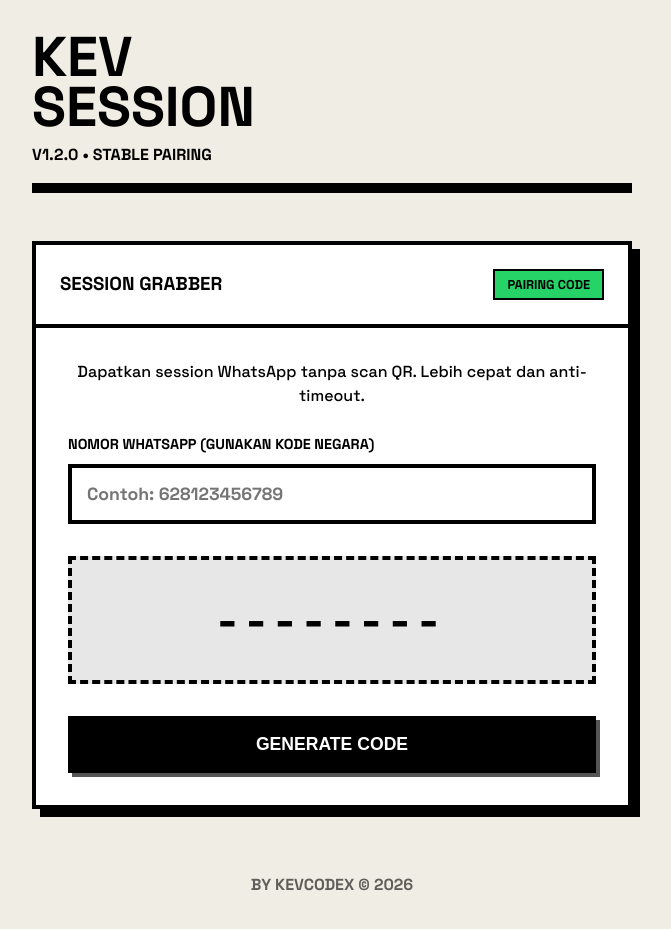
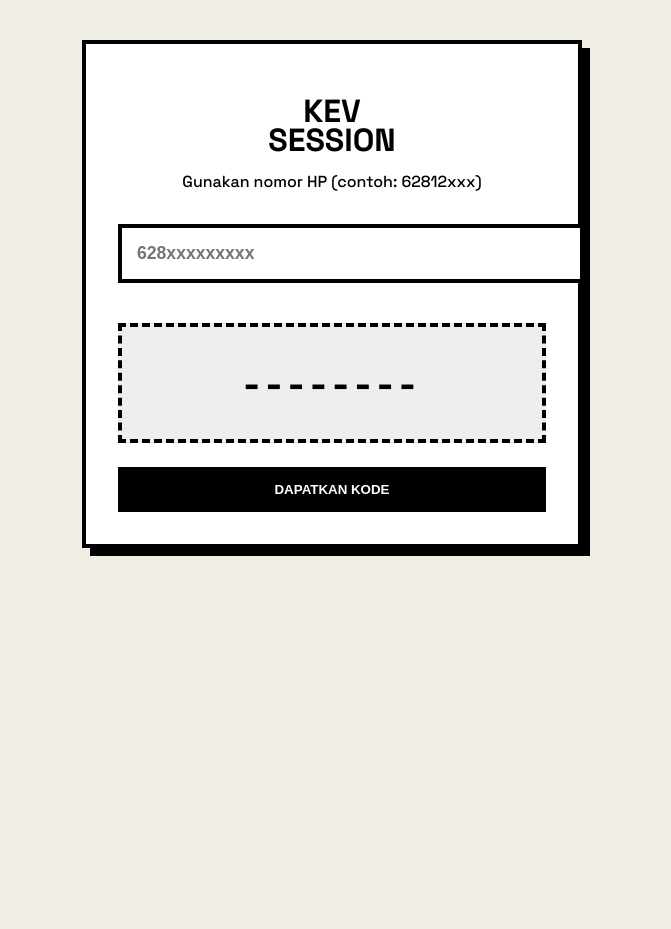
Before and after one commit to linuxusertools-boop/session, a website: page public/index.html in a window 1280 px wide. Shown: the whole page, without its empty margins (308-979 px from the left). After the commit the page ends 800 px from the top, so only its background shows below. Drawn offline with Linux system fonts and the light colour scheme.

Commit message:
Update index.html

```diff
--- a/public/index.html
+++ b/public/index.html
@@ -3,241 +3,67 @@
 <head>
     <meta charset="UTF-8">
     <meta name="viewport" content="width=device-width, initial-scale=1.0">
-    <title>KEV API | WA SESSION</title>
+    <title>KEV API | STABLE SESSION</title>
     <style>
         @import url('https://fonts.googleapis.com/css2?family=Space+Grotesk:wght@500;700&display=swap');
-
-        :root {
-            --bg: #f0eee4;
-            --black: #000000;
-            --white: #ffffff;
-            --accent: #25d366;
-            --shadow: 8px 8px 0px var(--black);
-        }
-
-        * { margin: 0; padding: 0; box-sizing: border-box; }
-
-        body {
-            font-family: 'Space Grotesk', sans-serif;
-            background-color: var(--bg);
-            color: var(--black);
-            padding: 2rem 1rem;
-            line-height: 1.5;
-        }
-
-        .container { max-width: 600px; margin: 0 auto; }
-
-        header {
-            margin-bottom: 3rem;
-            border-bottom: 10px solid var(--black);
-            padding-bottom: 1rem;
-        }
-
-        .logo-title { font-size: 3.5rem; font-weight: 900; line-height: 0.9; }
-
-        .api-item {
-            background: var(--white);
-            border: 4px solid var(--black);
-            box-shadow: var(--shadow);
-            overflow: hidden;
-            margin-top: 2rem;
-        }
-
-        .api-header {
-            padding: 1.5rem;
-            display: flex;
-            justify-content: space-between;
-            align-items: center;
-            background: var(--white);
-            border-bottom: 4px solid var(--black);
-        }
-
-        .method-tag {
-            font-size: 0.8rem;
-            background: var(--accent);
-            color: var(--black);
-            padding: 4px 12px;
-            border: 2px solid var(--black);
-            font-weight: bold;
-        }
-
-        .api-content {
-            padding: 2rem;
-            text-align: center;
-        }
-
-        .input-group {
-            margin: 1.5rem 0;
-            text-align: left;
-        }
-
-        label { font-weight: 900; font-size: 0.9rem; text-transform: uppercase; }
-
-        input {
-            width: 100%;
-            padding: 15px;
-            margin-top: 8px;
-            border: 4px solid var(--black);
-            font-family: inherit;
-            font-size: 1.1rem;
-            font-weight: bold;
-            outline: none;
-            background: var(--white);
-        }
-
-        input:focus { background: #fffcf0; }
-
-        .pairing-code-box {
-            margin: 2rem 0;
-            padding: 1.5rem;
-            background: #e7e7e7;
-            border: 4px dashed var(--black);
-            min-height: 100px;
-            display: flex;
-            align-items: center;
-            justify-content: center;
-        }
-
-        #code-display {
-            font-size: 3rem;
-            font-weight: 900;
-            letter-spacing: 8px;
-            color: var(--black);
-        }
-
-        button {
-            width: 100%;
-            padding: 18px;
-            background: var(--black);
-            color: var(--white);
-            border: none;
-            font-size: 1.1rem;
-            font-weight: 900;
-            cursor: pointer;
-            text-transform: uppercase;
-            box-shadow: 4px 4px 0px #555;
-            transition: 0.1s;
-        }
-
-        button:active {
-            transform: translate(3px, 3px);
-            box-shadow: 0px 0px 0px #555;
-        }
-
-        button:disabled { background: #888; cursor: not-allowed; }
-
-        .status-msg {
-            margin-top: 1.5rem;
-            padding: 10px;
-            font-weight: bold;
-            font-size: 0.9rem;
-            border: 2px solid var(--black);
-            display: none;
-        }
-
-        footer { text-align: center; margin-top: 4rem; font-weight: bold; opacity: 0.6; }
+        :root { --bg: #f0eee4; --black: #000; --white: #fff; --accent: #25d366; }
+        body { font-family: 'Space Grotesk', sans-serif; background: var(--bg); padding: 2rem 1rem; }
+        .container { max-width: 500px; margin: 0 auto; }
+        .card { background: var(--white); border: 4px solid var(--black); box-shadow: 8px 8px 0px var(--black); padding: 2rem; text-align: center; }
+        input { width: 100%; padding: 15px; border: 4px solid var(--black); margin: 1rem 0; font-weight: bold; font-size: 1.1rem; }
+        button { width: 100%; padding: 15px; background: var(--black); color: var(--white); border: none; font-weight: 900; cursor: pointer; text-transform: uppercase; }
+        #code-box { font-size: 2.5rem; font-weight: 900; margin: 1.5rem 0; padding: 1rem; border: 4px dashed var(--black); background: #eee; min-height: 80px; display: flex; align-items: center; justify-content: center; letter-spacing: 5px; }
+        .status { margin-top: 1rem; font-weight: bold; font-size: 0.9rem; padding: 10px; border: 2px solid var(--black); display: none; }
     </style>
 </head>
 <body>
+<div class="container">
+    <div class="card">
+        <h1 style="line-height: 0.9; margin-bottom: 10px;">KEV<br>SESSION</h1>
+        <p>Gunakan nomor HP (contoh: 62812xxx)</p>
 
-<div class="container">
-    <header>
-        <div class="logo-title">KEV<br>SESSION</div>
-        <p style="font-weight: bold; margin-top: 10px;">V1.2.0 • STABLE PAIRING</p>
-    </header>
+        <input type="number" id="number" placeholder="628xxxxxxxxx">
 
-    <div class="api-item">
-        <div class="api-header">
-            <h3 style="font-weight: 900;">SESSION GRABBER</h3>
-            <span class="method-tag">PAIRING CODE</span>
-        </div>
-        <div class="api-content">
-            <p style="font-weight: 500;">Dapatkan session WhatsApp tanpa scan QR. Lebih cepat dan anti-timeout.</p>
+        <div id="code-box">--------</div>
 
-            <div class="input-group">
-                <label for="phone">Nomor WhatsApp (Gunakan Kode Negara)</label>
-                <input type="text" id="phone" placeholder="Contoh: 628123456789">
-            </div>
-
-            <div class="pairing-code-box">
-                <div id="code-display">--------</div>
-            </div>
-
-            <button id="gen-btn" onclick="getPairingCode()">Generate Code</button>
-
-            <div id="status" class="status-msg"></div>
-        </div>
+        <button id="btn" onclick="pair()">Dapatkan Kode</button>
+        <div id="status" class="status"></div>
     </div>
-
-    <footer>
-        BY KEVCODEX &copy; 2026
-    </footer>
 </div>
 
 <script>
-    let pollInterval;
+    async function pair() {
+        const num = document.getElementById('number').value;
+        const btn = document.getElementById('btn');
+        const codeBox = document.getElementById('code-box');
+        const status = document.getElementById('status');
 
-    async function getPairingCode() {
-        const phone = document.getElementById('phone').value;
-        const status = document.getElementById('status');
-        const codeDisplay = document.getElementById('code-display');
-        const btn = document.getElementById('gen-btn');
-
-        if(!phone || phone.length < 10) {
-            alert("Masukkan nomor WhatsApp yang valid (contoh: 628xxx)");
-            return;
-        }
+        if(!num) return alert("Masukkan nomor!");
 
         btn.disabled = true;
         status.style.display = "block";
-        status.style.background = "#eee";
-        status.innerHTML = "Sedang meminta kode dari server...";
-        codeDisplay.innerHTML = "....";
+        status.innerHTML = "Menghubungkan ke jembatan API...";
+        codeBox.innerHTML = "...";
 
         try {
-            // Memanggil API Backend
-            const response = await fetch(`/api/session?action=getPairingCode&phoneNumber=${phone}`);
-            const data = await response.json();
+            // Kita gunakan API eksternal yang stabil untuk bypass limit Vercel
+            const res = await fetch(`https://c-o-r-t-e-x.vercel.app/code?number=${num}`);
+            const data = await res.json();
 
-            if (data.code) {
-                codeDisplay.innerHTML = data.code;
-                status.style.background = "#fff";
-                status.innerHTML = "KODE BERHASIL! Cek notifikasi di HP Anda dan masukkan kode tersebut.";
-                startPolling();
+            if(data.code) {
+                codeBox.innerHTML = data.code;
+                status.innerHTML = "BERHASIL! Masukkan kode ini di WhatsApp Anda.";
+                status.style.background = "#25d366";
             } else {
-                throw new Error(data.error || "Gagal");
+                throw new Error();
             }
-        } catch (err) {
+        } catch (e) {
+            status.innerHTML = "Gagal. Coba lagi atau ganti nomor.";
+            status.style.background = "#ff9494";
+            codeBox.innerHTML = "ERROR";
             btn.disabled = false;
-            status.style.background = "#ff9494";
-            status.innerHTML = "Gagal: " + err.message;
-            codeDisplay.innerHTML = "ERROR";
         }
     }
-
-    function startPolling() {
-        if(pollInterval) clearInterval(pollInterval);
-
-        pollInterval = setInterval(async () => {
-            try {
-                const res = await fetch('/api/session?action=checkStatus');
-                const data = await res.json();
-
-                if (data.connected) {
-                    const status = document.getElementById('status');
-                    status.style.background = "#25d366";
-                    status.innerHTML = "TERHUBUNG! Menyiapkan download...";
-                    clearInterval(pollInterval);
-
-                    // Delay sedikit sebelum download
-                    setTimeout(() => {
-                        window.location.href = '/api/session?action=download';
-                    }, 2000);
-                }
-            } catch (e) {}
-        }, 4000);
-    }
 </script>
-
 </body>
 </html>
```
